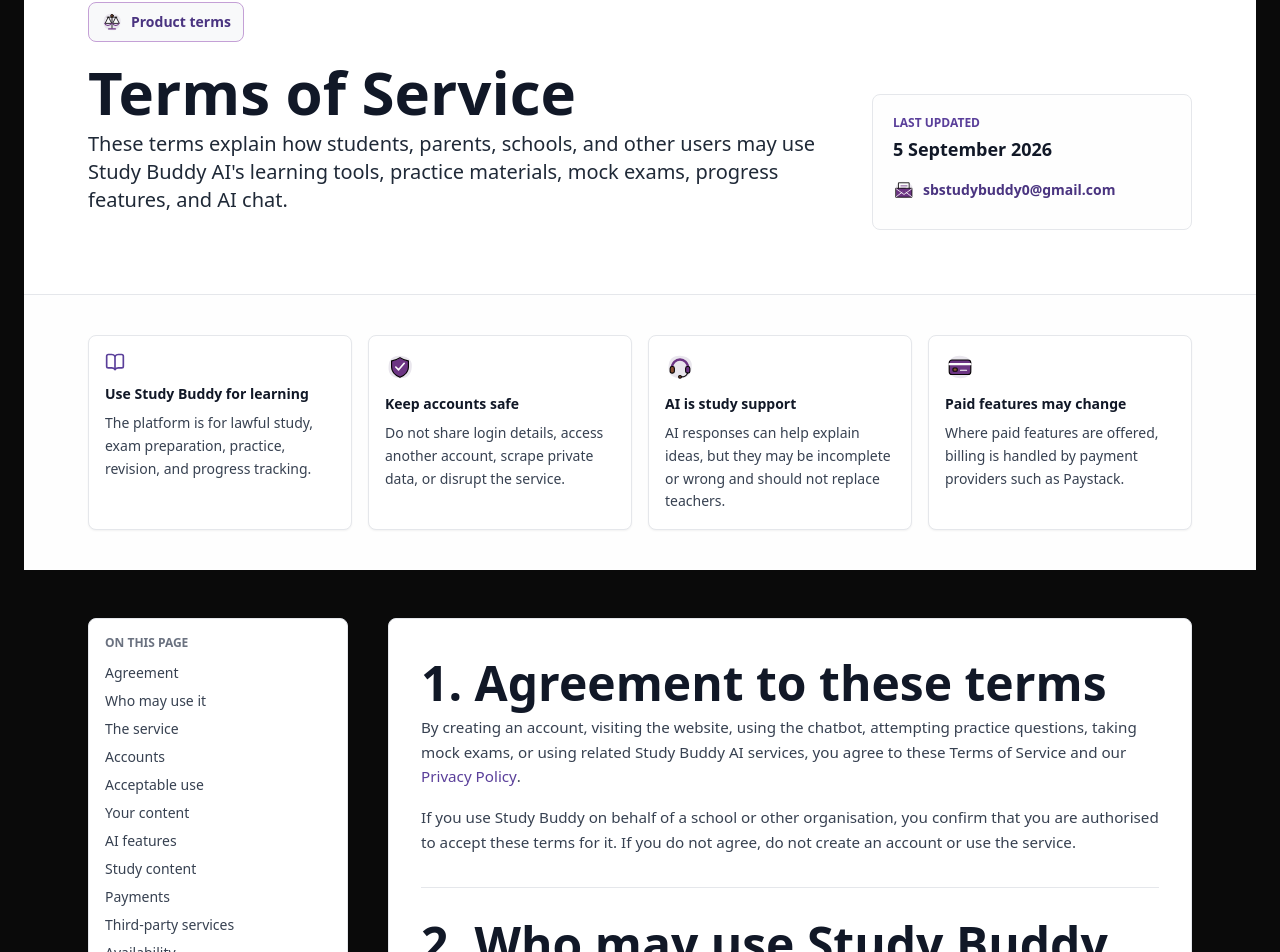
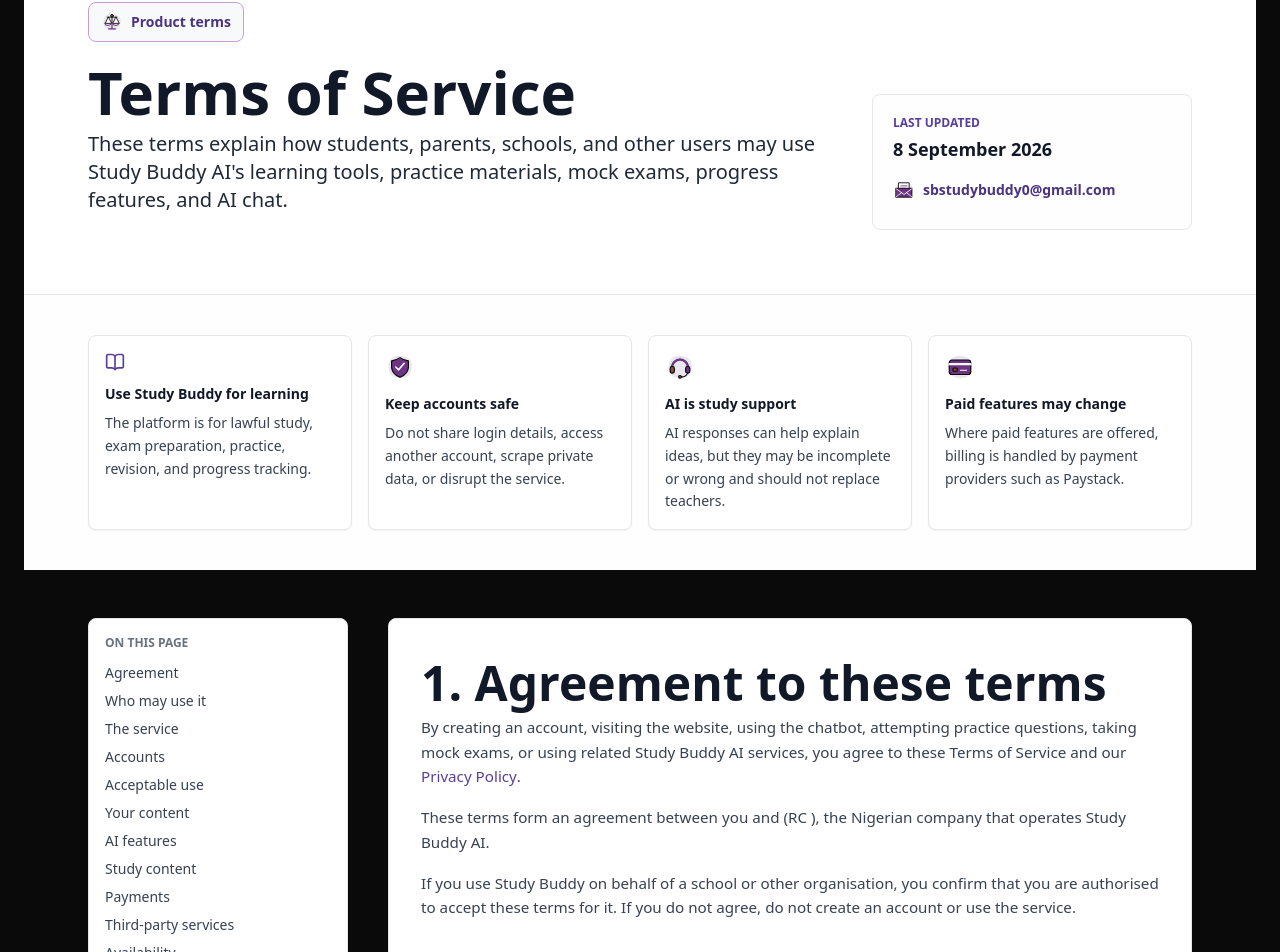
Before and after one commit to studybuddydevelopers/study-buddy-v2, a Next.js app: page /terms-of-service in a window 1280 px wide. Shown: the part 146-1098 px from the top of the page. Built offline with nearby package versions, Linux system fonts and the light colour scheme; no server answers.

Commit message:
feat(terms-of-service): update legal information
Updated the last updated date to 8 September 2026.

Added legal entity details including registration number and office address.

This enhances transparency and compliance with legal requirements.

```diff
--- a/app/terms-of-service/page.tsx
+++ b/app/terms-of-service/page.tsx
@@ -12,8 +12,13 @@ import Paragraph from "@/components/Paragraph";
 import StudyBuddyIcon, {
   type StudyBuddyIconName,
 } from "@/components/StudyBuddyIcon";
+import {
+  COMPANY_REGISTRATION_NUMBER,
+  LEGAL_ENTITY_NAME,
+  REGISTERED_OFFICE_ADDRESS,
+} from "@/lib/legal-entity";
 
-const LAST_UPDATED = "5 September 2026";
+const LAST_UPDATED = "8 September 2026";
 const CONTACT_EMAIL = "sbstudybuddy0@gmail.com";
 
 const summaryItems: {
@@ -198,6 +203,11 @@ export default function TermsOfServicePage() {
                 Privacy Policy
               </Link>
               .
+            </p>
+            <p>
+              These terms form an agreement between you and {LEGAL_ENTITY_NAME}
+              (RC {COMPANY_REGISTRATION_NUMBER}), the Nigerian company that
+              operates Study Buddy AI.
             </p>
             <p>
               If you use Study Buddy on behalf of a school or other organisation,
@@ -520,7 +530,10 @@ export default function TermsOfServicePage() {
               terms, contact Study Buddy AI:
             </p>
             <div className="rounded-lg border border-gray-200 bg-accent-50 p-5 text-sm">
-              <p className="font-semibold text-gray-900">Study Buddy AI</p>
+              <p className="font-semibold text-gray-900">
+                {LEGAL_ENTITY_NAME}
+              </p>
+              <p className="mt-1">RC {COMPANY_REGISTRATION_NUMBER}</p>
               <p className="mt-1">
                 Email:{" "}
                 <a
@@ -530,7 +543,7 @@ export default function TermsOfServicePage() {
                   {CONTACT_EMAIL}
                 </a>
               </p>
-              <p className="mt-1">Nigeria</p>
+              <p className="mt-1">Registered office: {REGISTERED_OFFICE_ADDRESS}</p>
             </div>
             <p>
               Nigerian consumers may also use the{" "}
```
